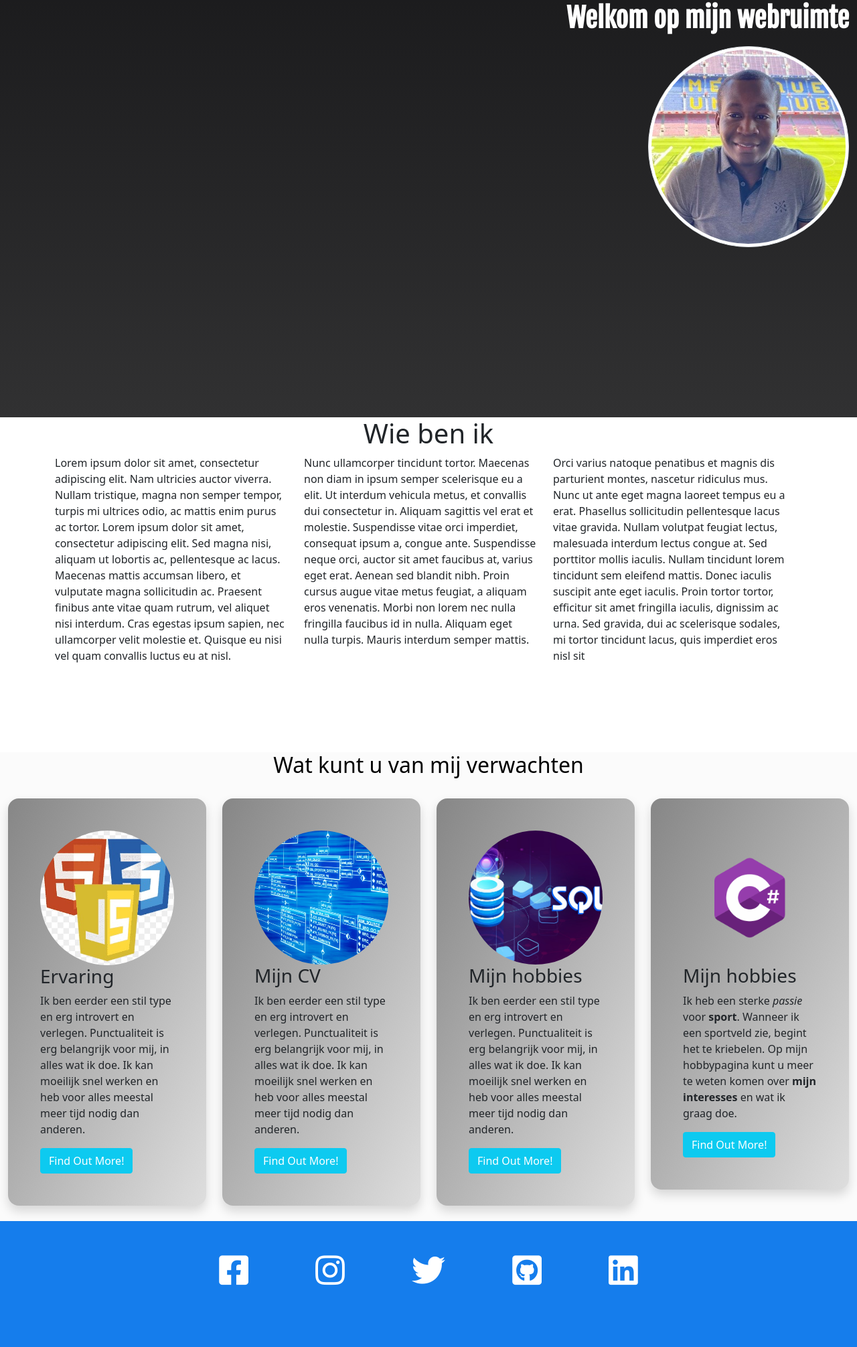
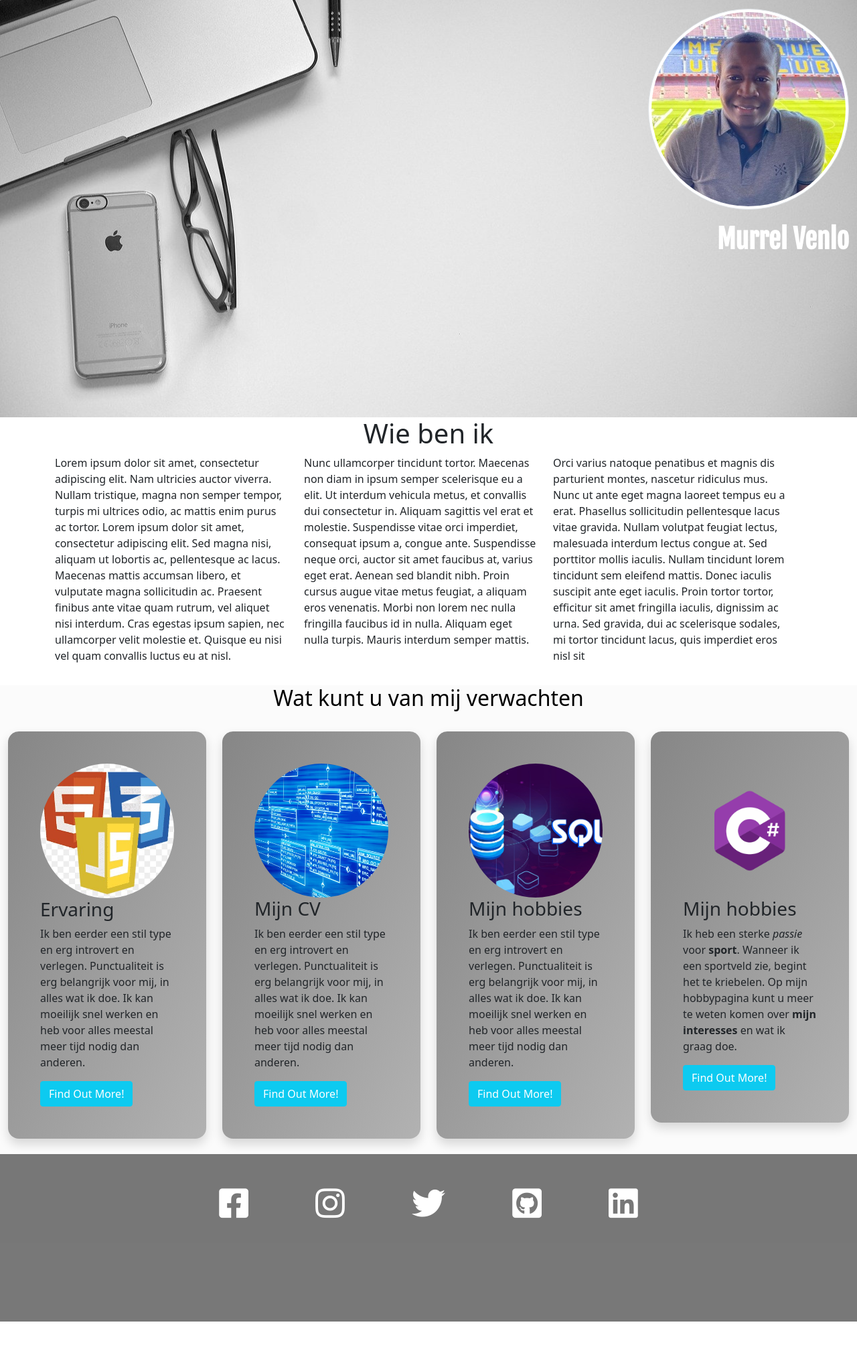
Before and after one commit to murrelvenlo/Portfolio_Murrel_Venlo, a website: page dist/index.html in a window 1280 px wide. Shown: the part 177-2188 px from the top of the page at 67% size. After the commit the page ends 2150 px from the top, so only its background shows below. Drawn offline with nearby package versions, Linux system fonts and the light colour scheme.

Commit message:
kleine aanpassingen gedaan aan homepage.

```diff
--- a/scss/_home.scss
+++ b/scss/_home.scss
@@ -1,8 +1,8 @@
 .deel1{
     background-image: url("../dist/images/bureau.jpg");
     /*background-color: #002b36;*/
-    /*background-size: cover;*/
-    background: linear-gradient(to top, #313132, #161618);
+    background-size: cover;
+    /*background: linear-gradient(to top, #313132, #161618);*/
     height: 100vh;
     min-width: 100%;
     background-position: center;
@@ -33,14 +33,13 @@ i{
 .gegevens{
     text-align: right;
     transform:translateY(180px);
+    .hoofd{
+        font-family: 'Fjalla One', sans-serif;
+    font-weight: bold;
+    padding-top: 20px;
+    }
 }
 
-.hoofd{
-    /*font-family: 'Anton', sans-serif;*/
-    /*font-family: 'Alfa Slab One', cursive;*/
-    font-family: 'Fjalla One', sans-serif;
-    font-weight: bold;
-}
 
 .ik{
     margin-top: 10px;
@@ -51,7 +50,10 @@ i{
 
 
 .deel2{
-    height: 500px;
+    height: 400px;
+    .pargf{
+
+    }
 }
 
 .deel3{
@@ -84,7 +86,7 @@ i{
             background: linear-gradient(
                 to right bottom,
                  rgba(105,105,105, 0.8),
-                  rgba(105,105,105, 0.2));
+                  rgba(105,105,105, 0.5));
             /*background: linear-gradient(
                 to right bottom,
                  rgba(255, 255, 255, 0.7),
--- a/scss/algemeen/_footer.scss
+++ b/scss/algemeen/_footer.scss
@@ -1,4 +1,5 @@
 footer{
-    background-color: $kleur_footer;
+    /*background-color: $kleur_footer;*/
+    background-color: rgba(105,105,105, 0.9);
     height: 250px;
 }
```
Also changed, not shown: css/style.css, dist/index.html.
